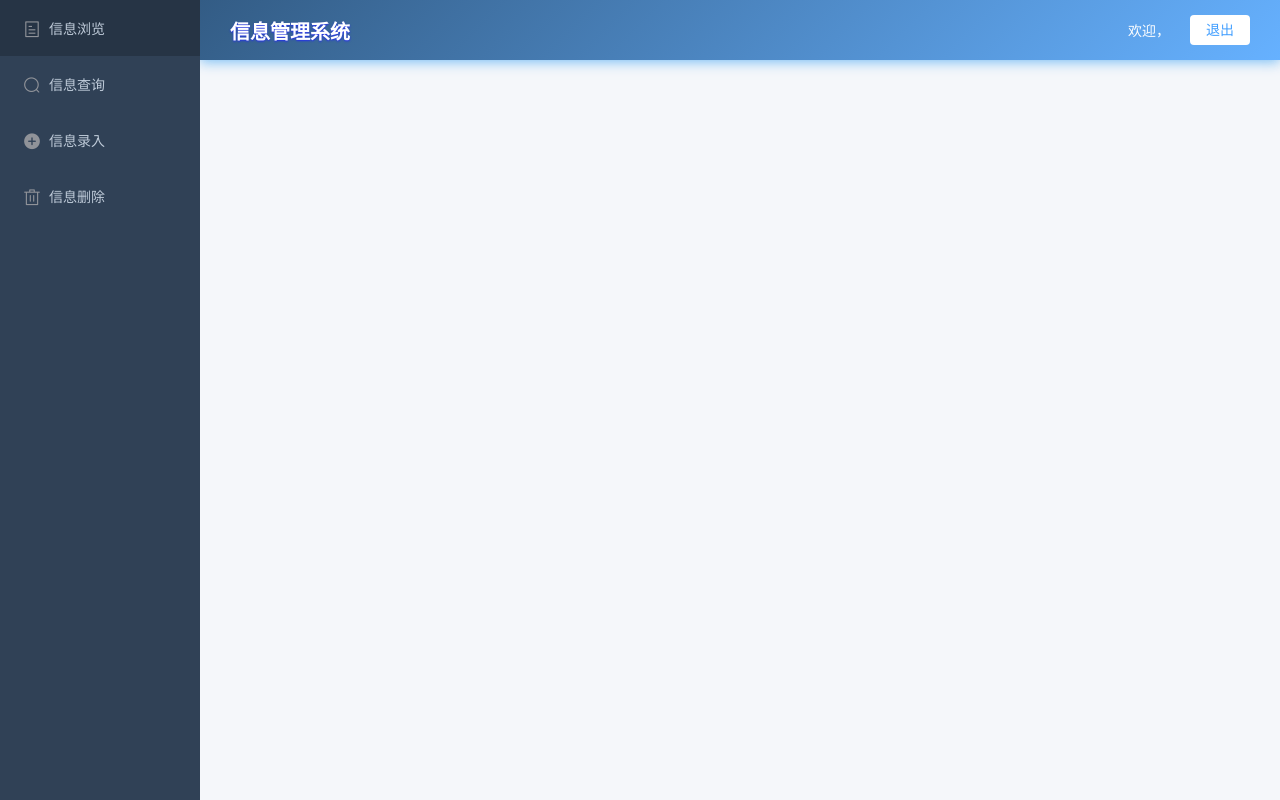
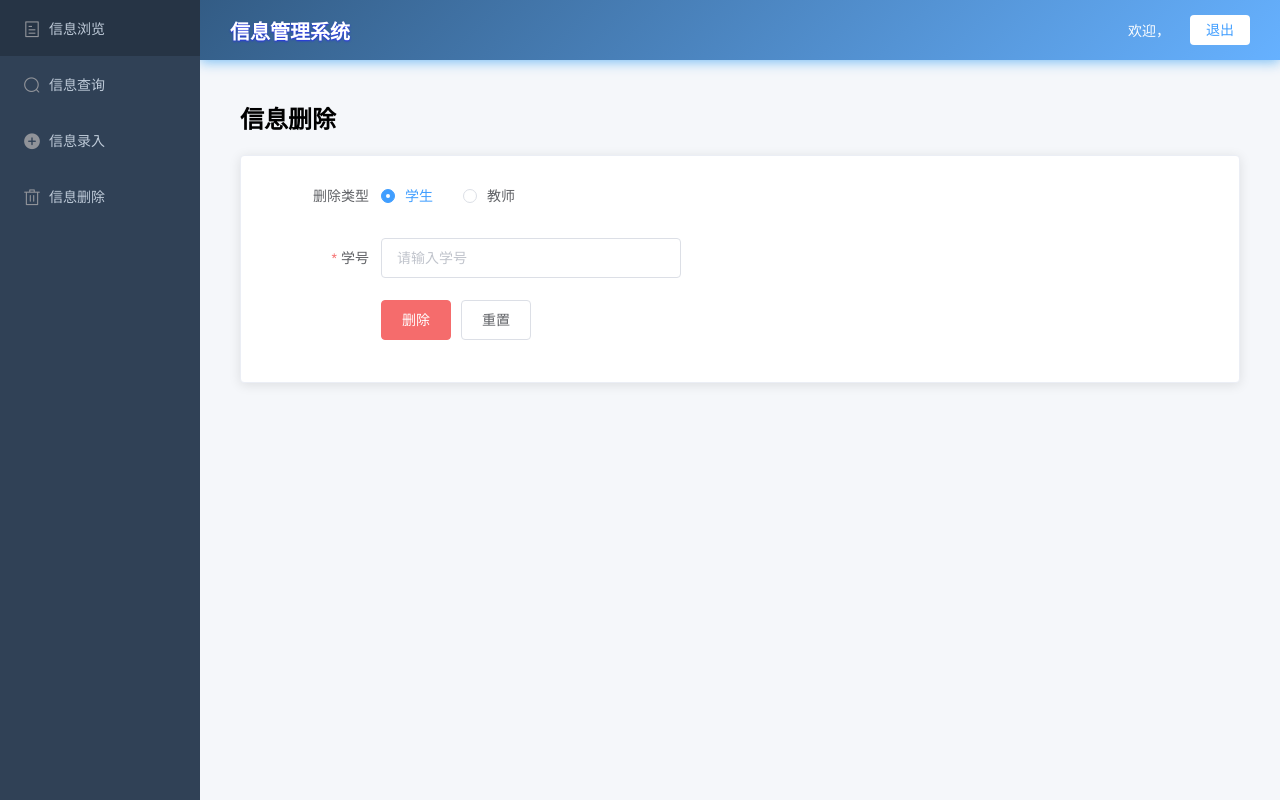
Before and after one commit to Yzenghui/information-management-system, a Vue app in the folder frontend/: page /delete in a window 1280 px wide. Built offline with nearby package versions, Linux system fonts and the light colour scheme.

Commit message:
feat: 完成信息删除页面 & 完善功能细节
- 实现信息删除页面（确认对话框、防误操作）
- 完善信息录入页面回车提交功能
- 为查询页面添加表单防刷新注释说明

```diff
--- a/frontend/src/views/Add.vue
+++ b/frontend/src/views/Add.vue
@@ -1,11 +1,105 @@
 <template>
-    <div>
+  <div class="add-page">
+    <h2>信息录入</h2>
 
-    </div>
+    <el-card class="add-card">
+      <el-form :model="addForm" :rules="rules" ref="addFormRef" label-width="100px">
+        <!-- 类型选择 -->
+        <el-form-item label="人员类型">
+          <el-radio-group v-model="addForm.type">
+            <el-radio label="student">学生</el-radio>
+            <el-radio label="teacher">教师</el-radio>
+          </el-radio-group>
+        </el-form-item>
+
+        <!-- 学号/工号 -->
+        <el-form-item label="学号/工号" prop="id">
+          <el-input v-model="addForm.id" placeholder="请输入学号或工号" @keyup.enter.native="handleSubmit"></el-input>
+        </el-form-item>
+
+        <!-- 姓名 -->
+        <el-form-item label="姓名" prop="name">
+          <el-input v-model="addForm.name" placeholder="请输入姓名" @keyup.enter.native="handleSubmit"></el-input>
+        </el-form-item>
+
+        <!-- 性别 -->
+        <el-form-item label="性别" prop="gender">
+          <el-radio-group v-model="addForm.gender">
+            <el-radio label="男">男</el-radio>
+            <el-radio label="女">女</el-radio>
+          </el-radio-group>
+        </el-form-item>
+
+        <!-- 动态字段：专业/学科 -->
+        <el-form-item v-if="addForm.type === 'student'"  label="专业" prop="major">
+          <el-input v-model="addForm.major" placeholder="请输入专业" @keyup.enter.native="handleSubmit"></el-input>
+        </el-form-item>
+        <el-form-item v-else label="所授学科" prop="subject">
+          <el-input v-model="addForm.subject" placeholder="请输入所授学科" @keyup.enter.native="handleSubmit"></el-input>
+        </el-form-item>
+
+        <!-- 籍贯 -->
+        <el-form-item label="籍贯" prop="address">
+          <el-input v-model="addForm.address" placeholder="请输入籍贯" @keyup.enter.native="handleSubmit"></el-input>
+        </el-form-item>
+
+        <!-- 按钮 -->
+        <el-form-item>
+          <el-button type="primary" @click="handleSubmit">提交</el-button>
+          <el-button @click="handleReset">重置</el-button>
+        </el-form-item>
+      </el-form>
+    </el-card>
+  </div>
 </template>
 
 <script>
 export default {
-    name: "AddPage"
+  name: "AddPage",
+  data() {
+    return {
+      addForm: {
+        type: "student", // student/teacher
+        id: "",
+        name: "",
+        gender: "男",    // gender对应的是选中项的label 值
+        major: "",
+        subject: "",
+        address: ""
+      },
+      rules: {
+        id: [{ required: true, message: "请输入学号/工号", trigger: "blur" }],
+        name: [{ required: true, message: "请输入姓名", trigger: "blur" }],
+        gender: [{ required: true, message: "请选择性别", trigger: "change" }],
+        major: [{ required: true, message: "请输入专业", trigger: "blur" }],
+        subject: [{ required: true, message: "请输入所授学科", trigger: "blur" }],
+        address: [{ required: true, message: "请输入籍贯", trigger: "blur" }]
+      }
+    };
+  },
+  methods: {
+    handleSubmit() {
+      this.$refs.addFormRef.validate((valid) => {
+        if (valid) {
+          // 模拟提交
+          this.$message.success("录入成功！");
+          this.handleReset();
+        }
+      });
+    },
+    handleReset() {
+      this.$refs.addFormRef.resetFields();
+      this.addForm.type = "student";
+    }
+  }
+};
+</script>
+
+<style scoped>
+.add-page {
+  padding: 20px;
 }
-</script>
+.add-card{
+    margin-top: 20px;
+}
+</style>
--- a/frontend/src/views/Delete.vue
+++ b/frontend/src/views/Delete.vue
@@ -1,11 +1,106 @@
 <template>
-    <div>
+  <div class="delete-page">
+    <h2>信息删除</h2>
 
-    </div>
+    <el-card class="delete-card">
+      <el-form :model="deleteForm" :rules="rules" ref="deleteFormRef" label-width="120px" @submit.native.prevent>
+        <!-- 类型选择 -->
+        <el-form-item label="删除类型">
+          <el-radio-group v-model="deleteForm.type">
+            <el-radio label="student">学生</el-radio>
+            <el-radio label="teacher">教师</el-radio>
+          </el-radio-group>
+        </el-form-item>
+
+        <!-- 学号/工号 -->
+        <el-form-item :label="deleteForm.type === 'student' ? '学号' : '工号'" prop="id">
+          <el-input
+            v-model="deleteForm.id"
+            :placeholder="`请输入${deleteForm.type === 'student' ? '学号' : '工号'}`"
+            style="width: 300px"
+            @keyup.enter.native="handleDelete"
+          ></el-input>
+        </el-form-item>
+
+        <!-- 按钮 -->
+        <el-form-item>
+          <!-- type="danger" - 按钮类型为"危险"（红色） -->
+          <el-button type="danger" @click="handleDelete" :loading="loading">{{ loading ? '删除中...' : '删除' }}</el-button>
+          <el-button @click="handleReset">重置</el-button>
+        </el-form-item>
+      </el-form>
+    </el-card>
+
+    <!-- 删除确认对话框 -->
+    <!-- :visible.sync="confirmVisible" - 控制对话框显示/隐藏
+     visible - 对话框显示状态属性
+     .sync - 双向绑定，对话框关闭时自动更新 confirmVisible 为 false
+     confirmVisible - 控制变量，true时显示对话框 -->
+    <el-dialog
+      title="确认删除"
+      :visible.sync="confirmVisible"
+      width="400px"
+    >
+      <p>确定要删除该条信息吗？此操作不可撤销。</p>
+      <!-- slot="footer" - 指定插入到对话框底部区域的内容 -->
+      <!-- @click="confirmVisible = false"：Vue允许在事件处理中直接写赋值语句 -->
+      <div slot="footer">
+        <el-button @click="confirmVisible = false">取消</el-button>
+        <el-button type="danger" @click="confirmDelete" :loading="loading">确认删除</el-button>
+      </div>
+    </el-dialog>
+  </div>
 </template>
 
 <script>
 export default {
-    name: "DeletePage"
+  name: "DeletePage",
+  data() {
+    return {
+      deleteForm: {
+        type: "student",
+        id: ""
+      },
+      rules: {
+        id: [{ required: true, message: "请输入学号/工号", trigger: "blur" }]
+      },
+      loading: false,
+      confirmVisible: false
+    };
+  },
+  methods: {
+    handleDelete() {
+      this.$refs.deleteFormRef.validate((valid) => {
+        if (valid) {
+          this.confirmVisible = true;
+        }
+      });
+    },
+    confirmDelete() {
+      this.loading = true;
+      // 模拟删除操作
+      setTimeout(() => {
+        this.loading = false;
+        this.confirmVisible = false;
+        this.$message.success("删除成功！");
+        this.handleReset();
+      }, 1000);
+    },
+    handleReset() {
+      /* 清空所有表单字段的值，清除验证状态和错误提示，将表单恢复到初始状态 */
+      this.$refs.deleteFormRef.resetFields();
+
+      this.deleteForm.type = "student";
+    }
+  }
+};
+</script>
+
+<style scoped>
+.delete-page {
+  padding: 20px;
 }
-</script>
+.delete-card {
+  margin-top: 20px;
+}
+</style>
--- a/frontend/src/views/Query.vue
+++ b/frontend/src/views/Query.vue
@@ -4,7 +4,10 @@
 
     <!-- 搜索表单 -->
     <el-card class="search-card">
-      <!-- @submit.native.prevent阻止默认的提交行为（页面刷新） -->
+      <!-- @submit.native.prevent阻止默认的提交行为（页面刷新）
+      单输入框表单：只有一个输入框时，回车触发表单提交（浏览器默认）,需要 @submit.native.prevent 阻止刷新
+      多输入框表单：有多个输入框时，回车触发切换到下一个输入框（浏览器默认）,不需要阻止默认行为 -->
+
       <el-form :model="searchForm" @submit.native.prevent ref="searchFormRef">
         <el-form-item label="姓名">
           <el-input
```
